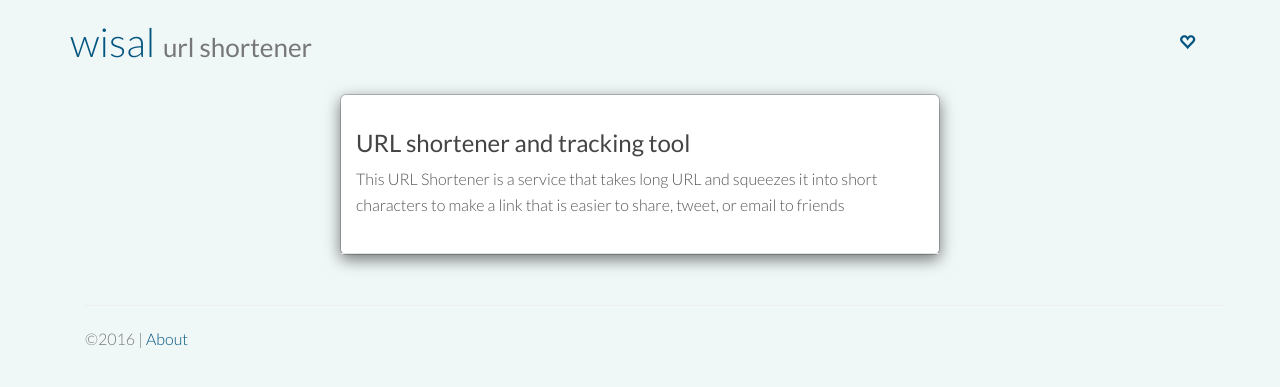
After one commit to jali/flask-urlshortener, a Flask app: page /about in a window 1280 px wide. The commit adds this page. Shown: the top 387 px of the page. Run offline with Flask 2, Linux system fonts and the light colour scheme; some libraries are stand-ins or nearby versions.

Commit message:
add about and modify readme

```diff
--- /dev/null
+++ b/coreapp/templates/about.html
@@ -0,0 +1,15 @@
+<!-- extend base layout -->
+{% extends "template.html" %}
+{% block content %}
+<div class="modal-dialog">
+	<div class="modal-content">
+		<div class="modal-header">
+	    	<h3>URL shortener and tracking tool</h3>
+			<p>
+				This URL Shortener is a service that takes long URL and squeezes it into short characters to make a link that is easier to share, tweet, or email to friends
+			</p>
+	  	</div>
+	 </div>
+</div>
+
+{% endblock %}
--- a/coreapp/templates/home.html
+++ b/coreapp/templates/home.html
@@ -25,7 +25,7 @@
 	{% if short %}
 	<br>
         <div class="alert alert-success" role="alert">
-                <h2><span class="glyphicon glyphicon-link" aria-hidden="true"></span> http://apk.al/{{short}}</h2>
+                <h2><span class="glyphicon glyphicon-link" aria-hidden="true"></span> http://wis.al/{{short}}</h2>
         </div>
 	{% endif %}
 
--- a/coreapp/templates/template.html
+++ b/coreapp/templates/template.html
@@ -51,7 +51,7 @@
 			<footer class="footer">
 				<div class="container">
 					<hr>
-						<p class="text-muted">&copy;2016</p>
+						<p class="text-muted">&copy;2016 | <a href="{{ url_for('about') }}">{{ _('About') }}</p>
 				</div>
 			</footer>
 		</div>
```
Also changed, not shown: tests/base.py (+1 -1 lines), README.md.
